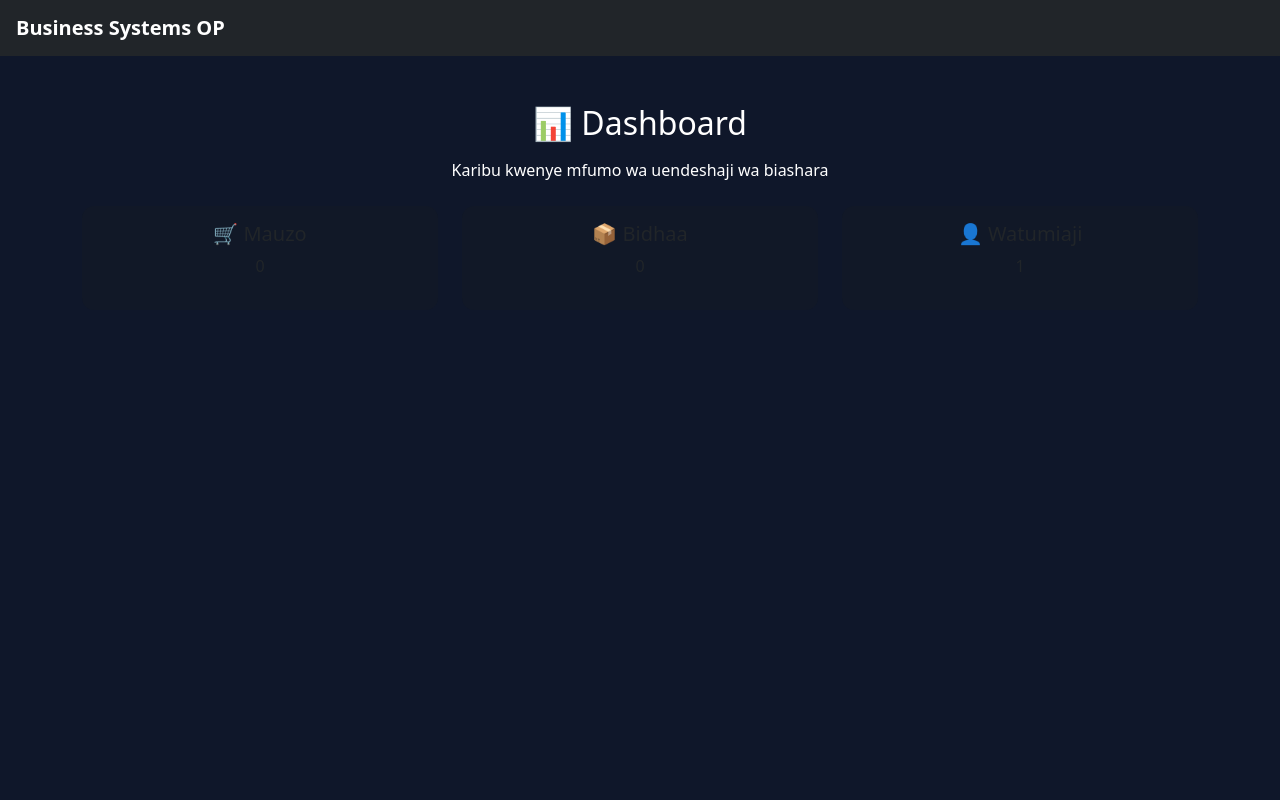
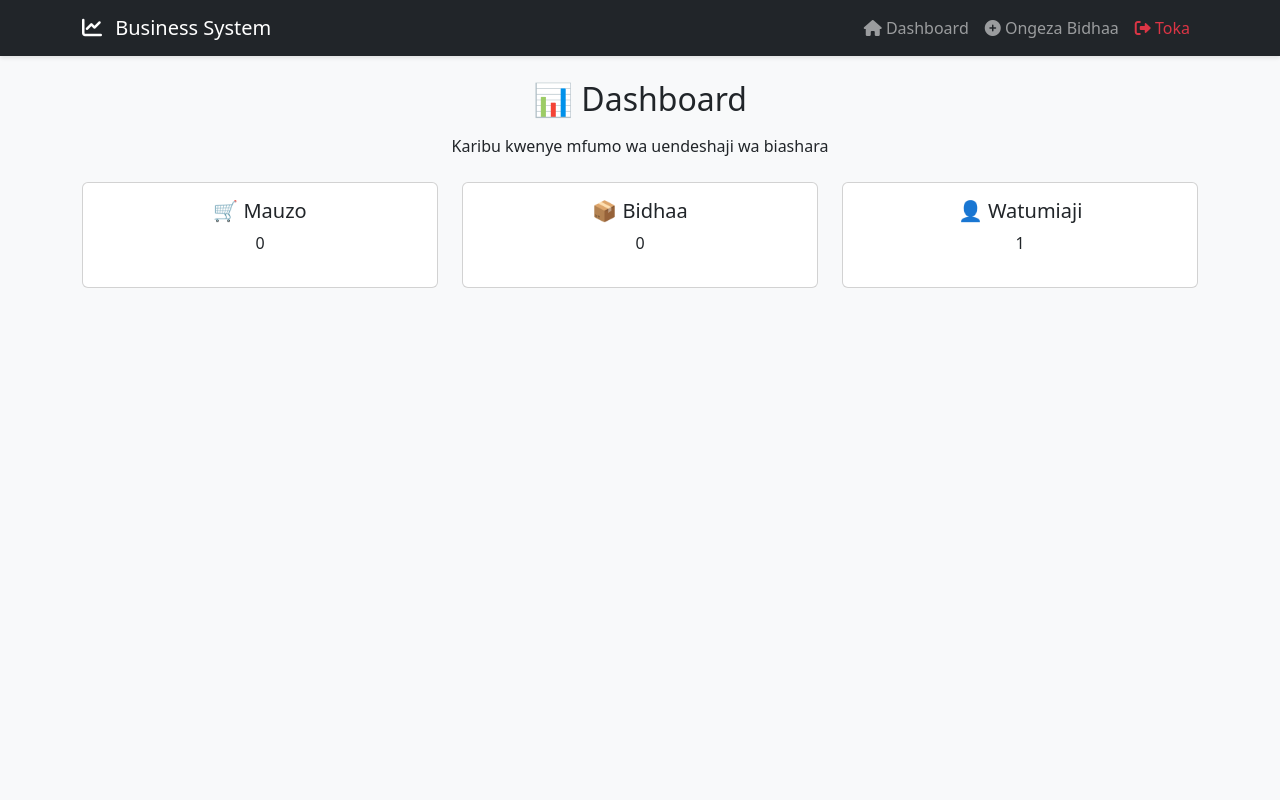
Before and after one commit to benmass1/Business_Systems_Op, a Flask app: page / in a window 1280 px wide. Run offline with Flask 3, Linux system fonts and the light colour scheme; the visitor is signed in with stand-in values (Sample User, id 1); data that the repository does not hold is empty.

Commit message:
Update base.html

```diff
--- a/app/templates/base.html
+++ b/app/templates/base.html
@@ -1,37 +1,66 @@
-
 <!DOCTYPE html>
 <html lang="sw">
 <head>
     <meta charset="UTF-8">
-    <title>{% block title %}Business Systems OP{% endblock %}</title>
     <meta name="viewport" content="width=device-width, initial-scale=1.0">
+    <title>{% block title %}Business System{% endblock %}</title>
 
-    <!-- Bootstrap -->
-    <link href="https://cdn.jsdelivr.net/npm/bootstrap@5.3.2/dist/css/bootstrap.min.css" rel="stylesheet">
+    <link href="https://cdn.jsdelivr.net/npm/bootstrap@5.3.0/dist/css/bootstrap.min.css" rel="stylesheet">
+    <link rel="stylesheet" href="https://cdnjs.cloudflare.com/ajax/libs/font-awesome/6.0.0/css/all.min.css">
 
     <style>
-        body{
-            background:#0f172a;
-            color:white;
-            min-height:100vh;
-        }
-        .card{
-            background:#111827;
-            border:none;
-            border-radius:12px;
-        }
-        a{ color:#22c55e; text-decoration:none }
+        body { background-color: #f8f9fa; }
+        .navbar { box-shadow: 0 2px 4px rgba(0,0,0,0.1); }
+        .alert { margin-top: 20px; border-radius: 8px; }
     </style>
 </head>
 <body>
 
-<nav class="navbar navbar-dark bg-dark px-3">
-    <span class="navbar-brand fw-bold">Business Systems OP</span>
+<nav class="navbar navbar-expand-lg navbar-dark bg-dark">
+    <div class="container">
+        <a class="navbar-brand" href="{{ url_for('main.dashboard') }}">
+            <i class="fas fa-chart-line me-2"></i> Business System
+        </a>
+        <button class="navbar-toggler" type="button" data-bs-toggle="collapse" data-bs-target="#navbarNav">
+            <span class="navbar-toggler-icon"></span>
+        </button>
+        <div class="collapse navbar-collapse" id="navbarNav">
+            <ul class="navbar-nav ms-auto">
+                <li class="nav-item">
+                    <a class="nav-link" href="{{ url_for('main.dashboard') }}">
+                        <i class="fas fa-home"></i> Dashboard
+                    </a>
+                </li>
+                <li class="nav-item">
+                    <a class="nav-link" href="{{ url_for('main.add_product') }}">
+                        <i class="fas fa-plus-circle"></i> Ongeza Bidhaa
+                    </a>
+                </li>
+                <li class="nav-item">
+                    <a class="nav-link text-danger" href="/logout">
+                        <i class="fas fa-sign-out-alt"></i> Toka
+                    </a>
+                </li>
+            </ul>
+        </div>
+    </div>
 </nav>
 
-<div class="container py-5">
+<div class="container mt-4">
+    {% with messages = get_flashed_messages(with_categories=true) %}
+      {% if messages %}
+        {% for category, message in messages %}
+          <div class="alert alert-{{ category }} alert-dismissible fade show" role="alert">
+            {{ message }}
+            <button type="button" class="btn-close" data-bs-dismiss="alert" aria-label="Close"></button>
+          </div>
+        {% endfor %}
+      {% endif %}
+    {% endwith %}
+
     {% block content %}{% endblock %}
 </div>
 
+<script src="https://cdn.jsdelivr.net/npm/bootstrap@5.3.0/dist/js/bootstrap.bundle.min.js"></script>
 </body>
 </html>
```
